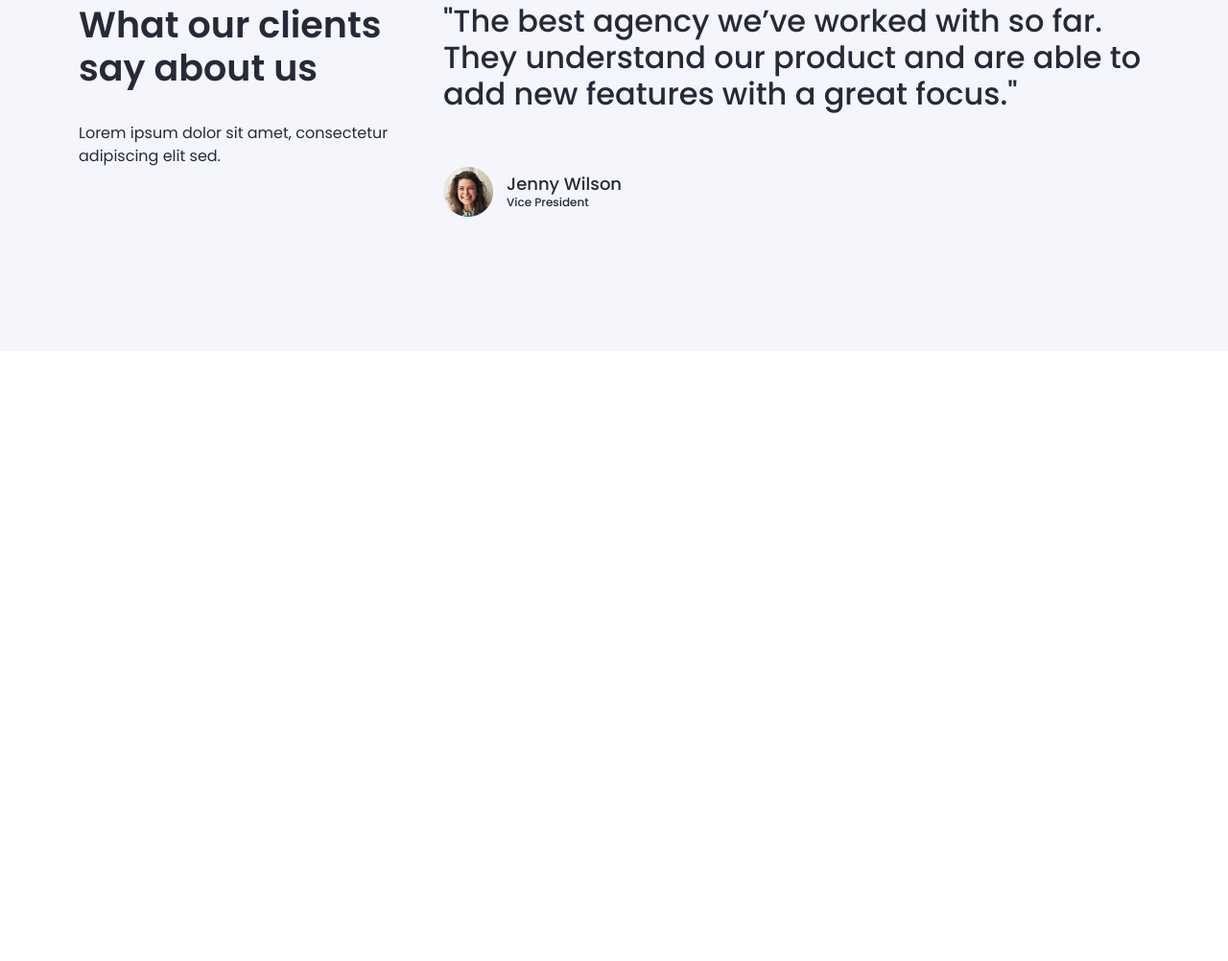
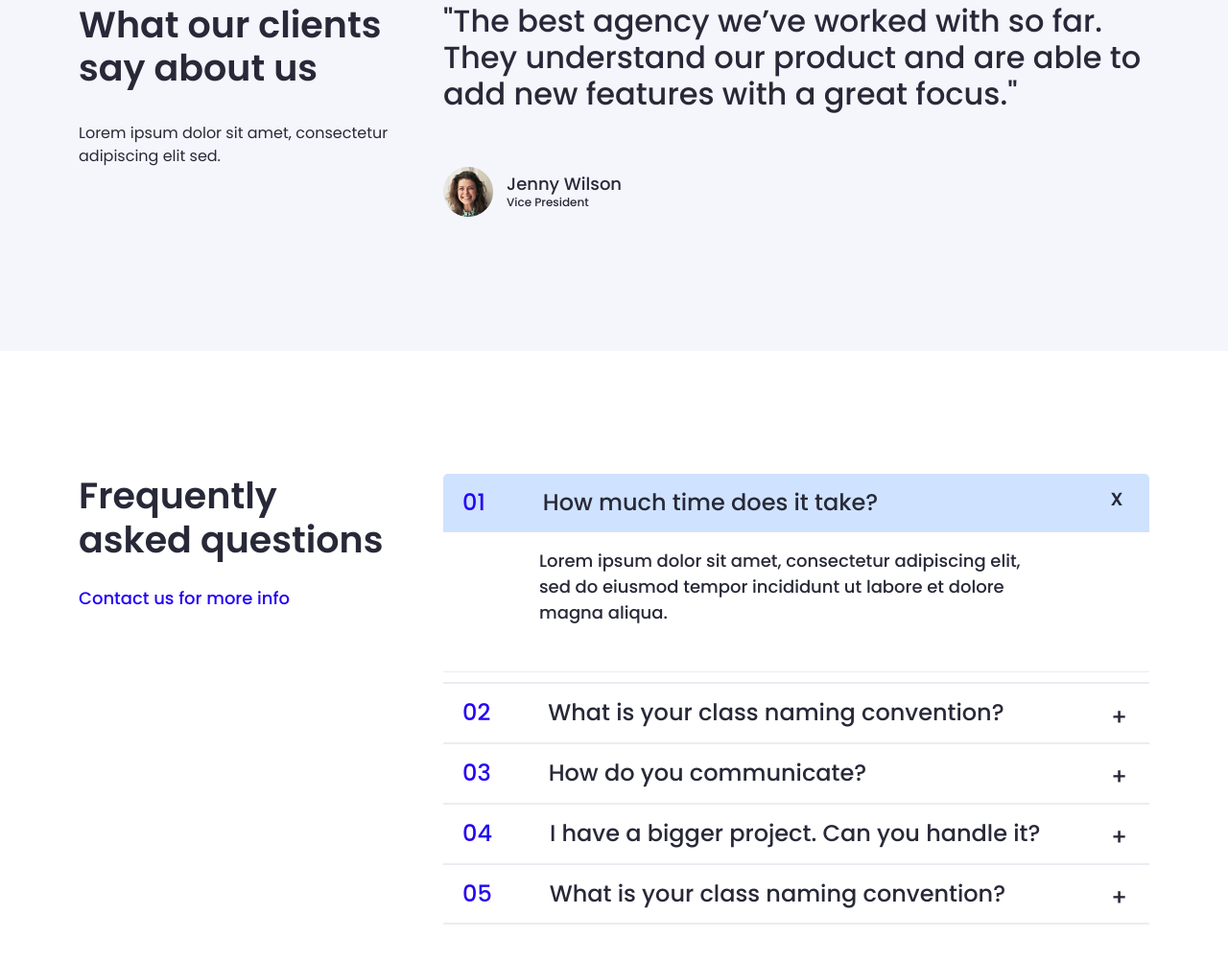
Before and after one commit to shayan9909/class-18-project-2, a plain HTML site: page index.html in a window 1280 px wide. Shown: the part 4257-5259 px from the top of the page at 96% size. Before the commit the page ends 4623 px from the top, so only its background shows below. Drawn offline with Linux system fonts and the light colour scheme.

Commit message:
FAQ sections added

```diff
--- a/css/style.css
+++ b/css/style.css
@@ -457,3 +457,84 @@ padding-top: 0px;
 
 
 /* ================clients section css end=========================== */
+/* ================faq section css start=========================== */
+
+.faq{
+    padding: 128px 0;
+}
+ .faq  .faq-question h2{
+    font-size: 38px;
+    font-weight: 600;
+    font-family: 'Poppins', sans-serif;
+    color: #282938;
+    width: 328px;
+ }
+ .faq a{
+    font-size: 18px;
+    font-weight: 500;
+    font-family: 'Poppins', sans-serif;
+    color: #2405F2;
+    margin-top: 16px;
+    display: inline-block;
+
+ }
+
+ .faq a:hover .icon{
+    left: 230px;
+ }
+
+ .faq a .icon{
+    transition: .4s;
+    left: 220px;
+ }
+
+
+.faq .accordion-button{
+    font-size: 24px;
+    font-weight: 500;
+    font-family: 'Poppins', sans-serif;
+    color: #282938;
+}
+
+.faq .accordion-button span{
+    font-size: 24px;
+    font-weight: 500;
+    font-family: 'Poppins', sans-serif;
+    color: #2405F2;
+ margin-right: 60px;
+}
+
+.faq .accordion-body{
+    font-size: 18px;
+    font-weight: 500;
+    font-family: 'Poppins', sans-serif;
+    color: #282938;
+padding: 0 100px;
+padding-bottom: 48px;
+padding-top: 16px;
+   border-bottom: 1px solid #ECECF1;
+   margin-bottom: 10px;
+
+}
+
+.faq .accordion-item{
+    border: none;
+border-bottom: 2px solid #ECECF1;
+
+border-radius: 0;
+}
+
+.accordion-button::after{
+    background-image: none !important;
+}
+.accordion-button:not(.collapsed)::after {
+    background-image: none !important;
+    content: "x";
+    transform: rotate(0) translateY(-50%);
+    top: 10px;
+}
+.accordion-button::after{
+    content: "+";
+}
+
+/* ================faq section css end=========================== */
--- a/index.html
+++ b/index.html
@@ -266,6 +266,93 @@
     </div>
   </section>
   <!-- ===========================clients section end=========================== -->
+  <!-- ===========================FAQ section start=========================== -->
+
+<section class="faq">
+  <div class="container">
+    <div class="row">
+      <div class="col-lg-4 faq-question">
+        <h2>Frequently asked questions</h2>
+        <a class="bt-3" href="#">Contact us for more info
+          <i class="fa-solid fa-arrow-right icon"></i>
+        </a>
+      </div>
+      <div class="col-lg-8">
+        <div class="accordion" id="accordionExample">
+          <div class="accordion-item">
+            <h2 class="accordion-header">
+              <button class="accordion-button" type="button" data-bs-toggle="collapse" data-bs-target="#collapseOne" aria-expanded="true" aria-controls="collapseOne">
+                <span>01</span>
+                How much time does it take?
+               </button>
+            </h2>
+            <div id="collapseOne" class="accordion-collapse collapse show" data-bs-parent="#accordionExample">
+              <div class="accordion-body">
+                Lorem ipsum dolor sit amet, consectetur adipiscing elit, sed do eiusmod tempor incididunt ut labore et dolore magna aliqua.
+              </div>
+            </div>
+          </div>
+          <div class="accordion-item">
+            <h2 class="accordion-header">
+              <button class="accordion-button collapsed" type="button" data-bs-toggle="collapse" data-bs-target="#collapseTwo" aria-expanded="false" aria-controls="collapseTwo">
+                <span>02</span>
+                What is your class naming convention?
+              </button>
+            </h2>
+            <div id="collapseTwo" class="accordion-collapse collapse" data-bs-parent="#accordionExample">
+              <div class="accordion-body">
+                Lorem ipsum dolor sit amet, consectetur adipiscing elit, sed do eiusmod tempor incididunt ut labore et dolore magna aliqua.
+              </div>
+            </div>
+          </div>
+          <div class="accordion-item">
+            <h2 class="accordion-header">
+              <button class="accordion-button collapsed" type="button" data-bs-toggle="collapse" data-bs-target="#collapseThree" aria-expanded="false" aria-controls="collapseThree">
+                <span>03</span>
+                How do you communicate?
+              </button>
+            </h2>
+            <div id="collapseThree" class="accordion-collapse collapse" data-bs-parent="#accordionExample">
+              <div class="accordion-body">
+                Lorem ipsum dolor sit amet, consectetur adipiscing elit, sed do eiusmod tempor incididunt ut labore et dolore magna aliqua.
+              </div>
+            </div>
+          </div>
+          <div class="accordion-item">
+            <h2 class="accordion-header">
+              <button class="accordion-button collapsed" type="button" data-bs-toggle="collapse" data-bs-target="#collapseFour" aria-expanded="false" aria-controls="collapseThree">
+                <span>04</span>
+                I have a bigger project. Can you handle it?
+              </button>
+            </h2>
+            <div id="collapseFour" class="accordion-collapse collapse" data-bs-parent="#accordionExample">
+              <div class="accordion-body">
+                Lorem ipsum dolor sit amet, consectetur adipiscing elit, sed do eiusmod tempor incididunt ut labore et dolore magna aliqua.  .
+              </div>
+            </div>
+          </div>
+          <div class="accordion-item">
+            <h2 class="accordion-header">
+              <button class="accordion-button collapsed" type="button" data-bs-toggle="collapse" data-bs-target="#collapseFive" aria-expanded="false" aria-controls="collapseThree">
+                <span>05</span>
+                What is your class naming convention?
+              </button>
+            </h2>
+            <div id="collapseFive" class="accordion-collapse collapse" data-bs-parent="#accordionExample">
+              <div class="accordion-body">
+                Lorem ipsum dolor sit amet, consectetur adipiscing elit, sed do eiusmod tempor incididunt ut labore et dolore magna aliqua.
+              </div>
+            </div>
+          </div>
+        </div>
+      </div>
+    </div>
+  </div>
+</section>
+
+  <!-- ===========================FAQ section end=========================== -->
+
+
   <script src="./js/bootstrap.min.js"></script>
 </body>
 
```
